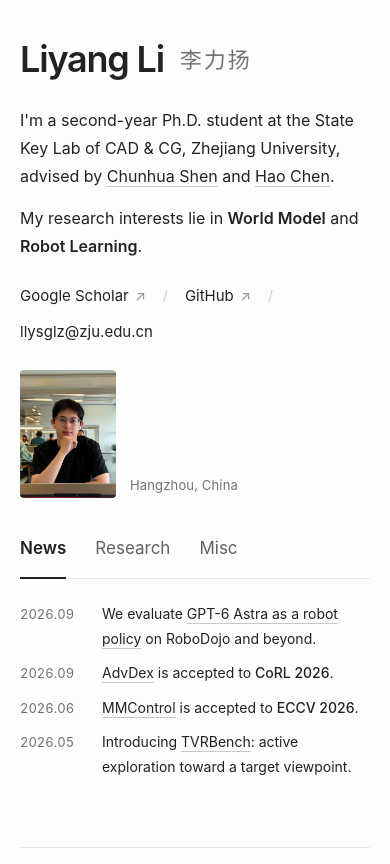
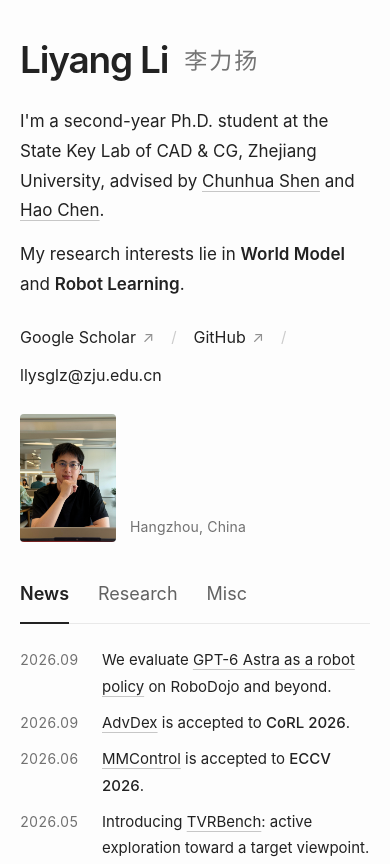
Before and after one commit to Li-Liyang/li-liyang.github.io, a plain HTML site: page index.html in a window 390 px wide. Shown: the top 864 px of the page. Drawn offline with Linux system fonts and the light colour scheme.

Commit message:
Increase homepage font sizes by another 1px

```diff
--- a/assets/home/style.css
+++ b/assets/home/style.css
@@ -15,7 +15,7 @@ body {
   background: var(--background);
   color: var(--text);
   font-family: -apple-system, BlinkMacSystemFont, "Segoe UI", "Helvetica Neue", Arial, "PingFang SC", "Microsoft YaHei", sans-serif;
-  font-size: 17px;
+  font-size: 18px;
   line-height: 1.75;
   -webkit-font-smoothing: antialiased;
 }
@@ -32,52 +32,52 @@ main { padding-bottom: 40px; }
 
 /* Biography and portrait. Text leads on both desktop and mobile. */
 .intro { display: grid; grid-template-columns: minmax(0, 1fr) 184px; gap: 76px; padding: 65px 0 54px; align-items: start; }
-h1 { font-size: 41px; letter-spacing: -1.2px; font-weight: 600; line-height: 1.3; }
-.chinese-name { display: inline-block; margin-left: 12px; font-size: 24px; font-weight: 400; color: #747474; letter-spacing: 2px; vertical-align: 4px; }
+h1 { font-size: 42px; letter-spacing: -1.2px; font-weight: 600; line-height: 1.3; }
+.chinese-name { display: inline-block; margin-left: 12px; font-size: 25px; font-weight: 400; color: #747474; letter-spacing: 2px; vertical-align: 4px; }
 .biography { margin-top: 25px; }
 .biography p + p { margin-top: 14px; }
-.social-links { display: flex; flex-wrap: wrap; gap: 10px 17px; align-items: center; margin-top: 23px; font-size: 15px; }
+.social-links { display: flex; flex-wrap: wrap; gap: 10px 17px; align-items: center; margin-top: 23px; font-size: 16px; }
 .social-links a { text-decoration: none; }
-.social-links a span { font-size: 14px; color: #909090; margin-left: 2px; }
-.separator { color: #ccc; font-size: 14px; }
+.social-links a span { font-size: 15px; color: #909090; margin-left: 2px; }
+.separator { color: #ccc; font-size: 15px; }
 .portrait { padding-top: 8px; }
 .portrait img { display: block; width: 184px; height: 236px; object-fit: cover; object-position: center; border-radius: 5px; background: #f1f1f1; }
-.portrait figcaption { text-align: right; margin-top: 11px; color: var(--muted); font-size: 13px; letter-spacing: .15px; }
+.portrait figcaption { text-align: right; margin-top: 11px; color: var(--muted); font-size: 14px; letter-spacing: .15px; }
 
 /* The content navigation stays below the biography, not at the top of the page. */
 .content-tabs { display: flex; gap: 34px; border-bottom: 1px solid var(--line); margin-bottom: 28px; }
-.content-tabs a { padding: 0 0 13px; margin-bottom: -1px; border-bottom: 2px solid transparent; color: var(--secondary); font-size: 18px; text-decoration: none; }
+.content-tabs a { padding: 0 0 13px; margin-bottom: -1px; border-bottom: 2px solid transparent; color: var(--secondary); font-size: 19px; text-decoration: none; }
 .content-tabs a:hover { color: var(--blue); }
 .content-tabs a[aria-selected="true"] { color: var(--text); border-bottom-color: var(--text); font-weight: 600; }
 .tab-panel[hidden] { display: none; }
 .tab-panel { margin-bottom: 28px; }
 .panel-title { margin-bottom: 22px; }
 .tabs-enabled .panel-title { position: absolute; width: 1px; height: 1px; padding: 0; margin: -1px; overflow: hidden; clip-path: inset(50%); white-space: nowrap; }
-h2 { font-size: 21px; font-weight: 550; letter-spacing: -.35px; line-height: 1.4; }
-.news-list { padding: 0; margin: 0; list-style: none; font-size: 15px; }
+h2 { font-size: 22px; font-weight: 550; letter-spacing: -.35px; line-height: 1.4; }
+.news-list { padding: 0; margin: 0; list-style: none; font-size: 16px; }
 .news-list li { display: grid; grid-template-columns: 94px minmax(0, 1fr); gap: 14px; margin-top: 10px; }
-.news-list time { color: var(--muted); font-size: 14px; font-variant-numeric: tabular-nums; line-height: 1.9; }
+.news-list time { color: var(--muted); font-size: 15px; font-variant-numeric: tabular-nums; line-height: 1.9; }
 .news-list strong { font-weight: 500; }
-.research-meta { display: flex; justify-content: space-between; gap: 16px; color: var(--muted); font-size: 13px; margin-bottom: 24px; }
+.research-meta { display: flex; justify-content: space-between; gap: 16px; color: var(--muted); font-size: 14px; margin-bottom: 24px; }
 .research-meta a { text-decoration: none; }
-.misc-group h3 { font-size: 20px; font-weight: 550; letter-spacing: -.3px; }
+.misc-group h3 { font-size: 21px; font-weight: 550; letter-spacing: -.3px; }
 .publication { display: grid; grid-template-columns: 195px minmax(0, 1fr); gap: 28px; padding: 24px 0; align-items: start; }
 .publication + .publication { border-top: 1px solid var(--line); }
 .paper-visual { display: flex; align-items: center; width: 195px; height: 137px; padding: 7px; background: white; border: 1px solid var(--line); border-radius: 4px; }
 .paper-visual img { display: block; width: 100%; height: 100%; object-fit: contain; }
-.venue { color: var(--secondary); font-size: 12px; font-weight: 600; letter-spacing: .8px; margin-bottom: 5px; }
-.publication h3 { font-size: 17px; font-weight: 600; line-height: 1.6; }
+.venue { color: var(--secondary); font-size: 13px; font-weight: 600; letter-spacing: .8px; margin-bottom: 5px; }
+.publication h3 { font-size: 18px; font-weight: 600; line-height: 1.6; }
 .publication h3 a { text-decoration: none; }
-.authors { margin-top: 7px; color: var(--secondary); font-size: 14px; line-height: 1.8; }
+.authors { margin-top: 7px; color: var(--secondary); font-size: 15px; line-height: 1.8; }
 .authors strong { color: var(--text); }
-.paper-links { display: flex; flex-wrap: wrap; gap: 17px; margin-top: 12px; font-size: 13px; }
+.paper-links { display: flex; flex-wrap: wrap; gap: 17px; margin-top: 12px; font-size: 14px; }
 .paper-links a { text-decoration: none; }
 .misc-group + .misc-group { margin-top: 35px; }
-.honors-list { list-style: none; padding: 0; margin: 20px 0 0; font-size: 15px; }
+.honors-list { list-style: none; padding: 0; margin: 20px 0 0; font-size: 16px; }
 .honors-list li { display: grid; grid-template-columns: 72px minmax(0, 1fr); gap: 14px; }
 .honors-list li + li { margin-top: 10px; }
-.honors-list time { color: var(--muted); font-size: 14px; font-variant-numeric: tabular-nums; }
-.site-footer { border-top: 1px solid var(--line); display: flex; flex-wrap: wrap; justify-content: space-between; align-items: center; gap: 16px; margin-top: auto; padding: 25px 0 38px; font-size: 12px; color: var(--muted); }
+.honors-list time { color: var(--muted); font-size: 15px; font-variant-numeric: tabular-nums; }
+.site-footer { border-top: 1px solid var(--line); display: flex; flex-wrap: wrap; justify-content: space-between; align-items: center; gap: 16px; margin-top: auto; padding: 25px 0 38px; font-size: 13px; color: var(--muted); }
 
 @media (min-width: 1440px) {
   .page { width: 940px; }
@@ -87,29 +87,29 @@ h2 { font-size: 21px; font-weight: 550; letter-spacing: -.35px; line-height: 1.4
   .page { width: calc(100% - 48px); }
   .intro { gap: 34px; grid-template-columns: minmax(0, 1fr) 150px; padding-top: 44px; }
   .portrait img { width: 150px; height: 200px; }
-  h1 { font-size: 36px; }
-  .chinese-name { font-size: 21px; margin-left: 5px; }
+  h1 { font-size: 37px; }
+  .chinese-name { font-size: 22px; margin-left: 5px; }
 }
 @media (max-width: 580px) {
-  body { font-size: 16px; }
+  body { font-size: 17px; }
   .page { width: calc(100% - 40px); }
   .intro { display: flex; flex-direction: column; padding: 36px 0; gap: 25px; }
   .intro-copy { width: 100%; }
-  h1 { font-size: 36px; }
-  .chinese-name { font-size: 22px; margin-left: 8px; }
+  h1 { font-size: 37px; }
+  .chinese-name { font-size: 23px; margin-left: 8px; }
   .biography { margin-top: 23px; }
   .portrait { display: flex; align-items: flex-end; gap: 14px; padding: 0; }
   .portrait img { width: 96px; height: 128px; border-radius: 4px; }
   .portrait figcaption { text-align: left; margin-bottom: 2px; }
   .content-tabs { gap: 29px; margin-bottom: 23px; }
-  .content-tabs a { font-size: 17px; }
-  h2 { font-size: 20px; }
+  .content-tabs a { font-size: 18px; }
+  h2 { font-size: 21px; }
   .news-list li { grid-template-columns: 72px minmax(0, 1fr); gap: 10px; }
-  .news-list { font-size: 14px; }
-  .news-list time { font-size: 13px; }
+  .news-list { font-size: 15px; }
+  .news-list time { font-size: 14px; }
   .publication { grid-template-columns: 1fr; gap: 16px; }
   .paper-visual { width: 100%; height: auto; aspect-ratio: 1.85; padding: 12px; }
-  .paper-links { font-size: 14px; }
+  .paper-links { font-size: 15px; }
   .site-footer { column-gap: 22px; row-gap: 7px; }
 }
 @media (prefers-reduced-motion: reduce) {
```
